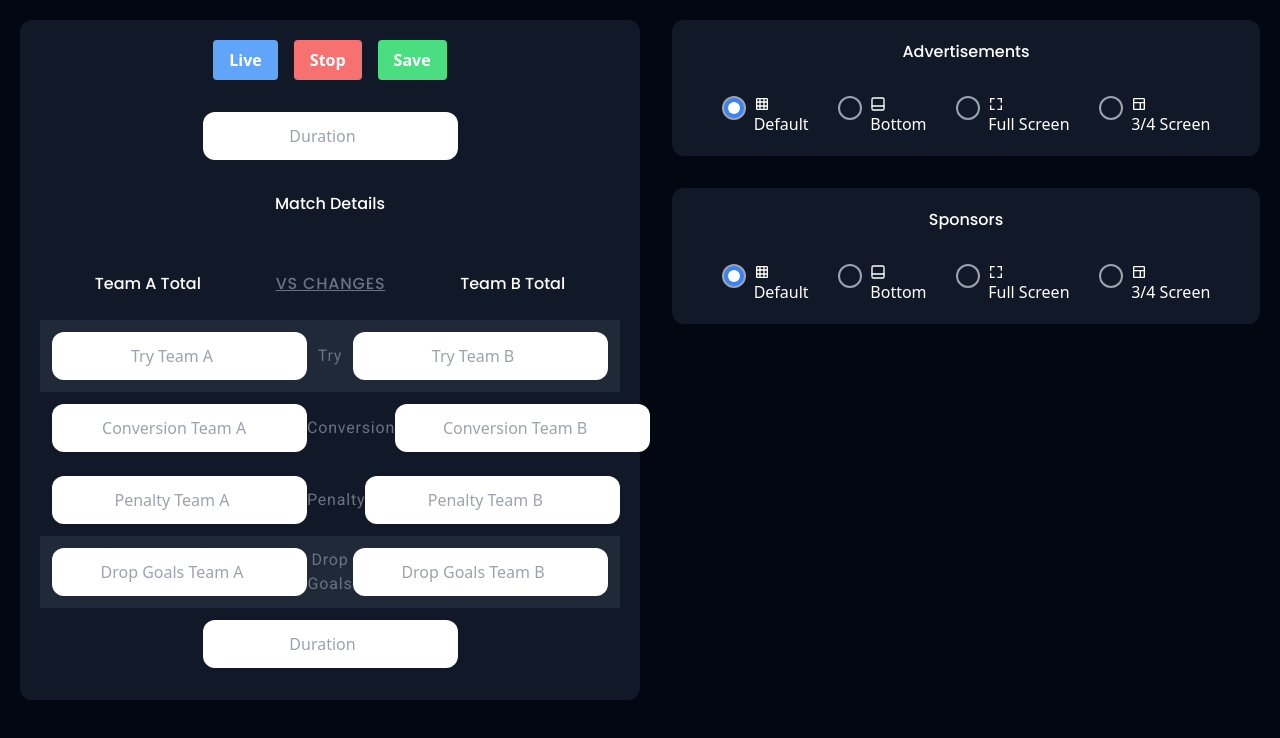
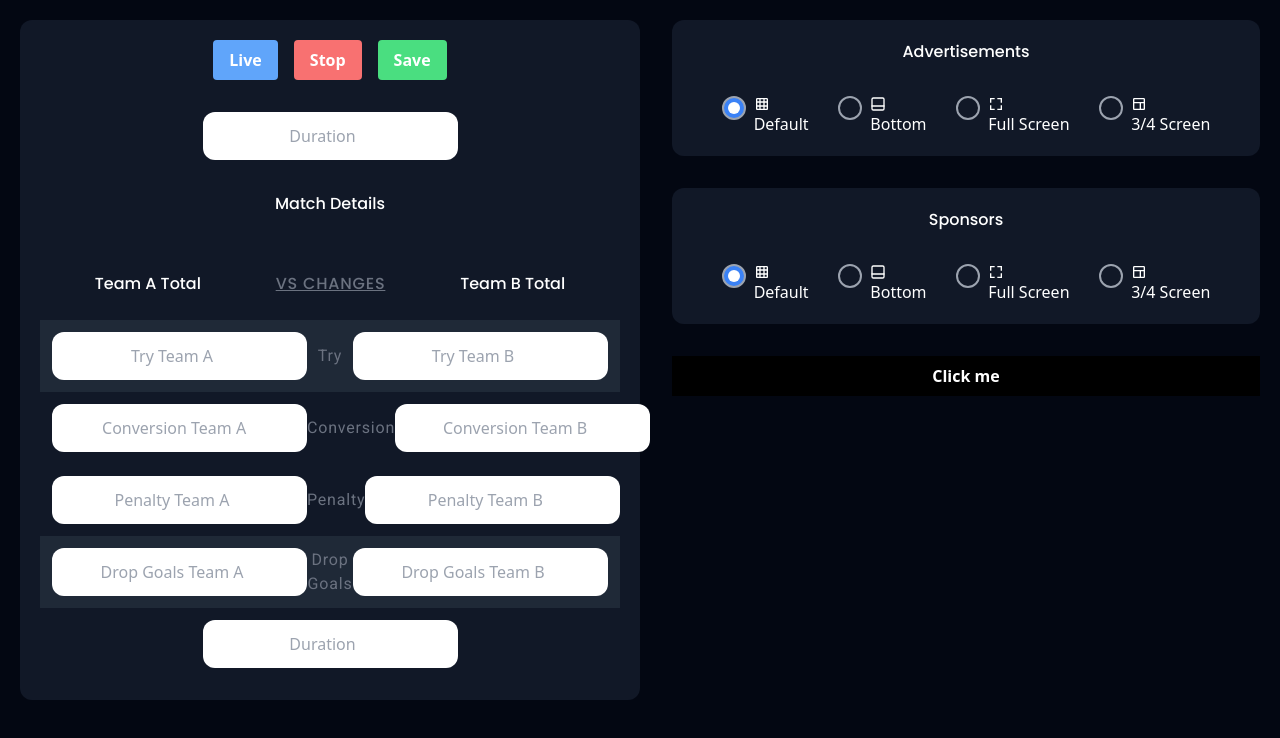
Before and after one commit to yanniro2/score-board-app, a Next.js app: page /dashboard in a window 1280 px wide. Shown: the top 738 px of the page. Built offline with nearby package versions, Linux system fonts and the light colour scheme.

Commit message:
add button to try context

```diff
--- a/components/AdvertismentDashboard.tsx
+++ b/components/AdvertismentDashboard.tsx
@@ -3,6 +3,7 @@ import React from "react";
 import RadioGroup from "./RadioGroup";
 import { BiGrid, BiFullscreen, BiLayout } from "react-icons/bi";
 import { LuPanelBottom } from "react-icons/lu";
+import ButtonCheck from "./ButtonCheck";
 
 const AdvertismentDashboard = () => {
   const options = [
@@ -37,6 +38,8 @@ const AdvertismentDashboard = () => {
           heading={option.heading}
         />
       ))}
+
+      <ButtonCheck />
     </div>
   );
 };
--- /dev/null
+++ b/components/ButtonCheck.tsx
@@ -0,0 +1,16 @@
+"use client";
+import React, { useContext } from "react";
+import { RadioContext } from "@/app/context/RadioContext";
+const ButtonCheck = () => {
+  const { handleClick, hide } = useContext(RadioContext);
+  return (
+    <div className="w-full h-max bg-black">
+      <button onClick={handleClick} className="btn text-black">
+        Click me
+      </button>
+      {hide && <div className="w-full h-[5rem] bg-red-400 rouned">Show me</div>}
+    </div>
+  );
+};
+
+export default ButtonCheck;
--- /dev/null
+++ b/src/app/context/RadioContext.tsx
@@ -0,0 +1,26 @@
+"use client";
+import React, { createContext, useState, FC, ReactNode } from "react";
+
+type RadioContextType = {
+  handleClick: () => void;
+  hide: boolean;
+};
+
+export const RadioContext = createContext<RadioContextType>({
+  handleClick: () => {},
+  hide: false,
+});
+
+export const RadioProvider: FC<{ children: ReactNode }> = ({ children }) => {
+  const [hide, setHide] = useState<boolean>(false);
+  const handleClick = () => {
+    setHide(() => !hide);
+    console.log("handle click", hide);
+  };
+
+  return (
+    <RadioContext.Provider value={{ handleClick, hide }}>
+      {children}
+    </RadioContext.Provider>
+  );
+};
--- a/src/app/dashboard/page.tsx
+++ b/src/app/dashboard/page.tsx
@@ -7,6 +7,7 @@ const page = () => {
     <section className="w-screen h-screen p-5 text-center flex items-start justify-start gap-[2rem]">
       <ScoreDashboard />
       <AdvertismentDashboard />
+
     </section>
   );
 };
--- a/src/app/layout.tsx
+++ b/src/app/layout.tsx
@@ -1,6 +1,7 @@
 import type { Metadata } from "next";
 import { Inter } from "next/font/google";
 import "./globals.css";
+import { RadioProvider } from "./context/RadioContext";
 
 const inter = Inter({ subsets: ["latin"] });
 
@@ -16,7 +17,9 @@ export default function RootLayout({
 }>) {
   return (
     <html lang="en">
-      <body className="w-full h-full bg-gray-950">{children}</body>
+      <body className="w-full h-full bg-gray-950">
+        <RadioProvider>{children}</RadioProvider>
+      </body>
     </html>
   );
 }
```
